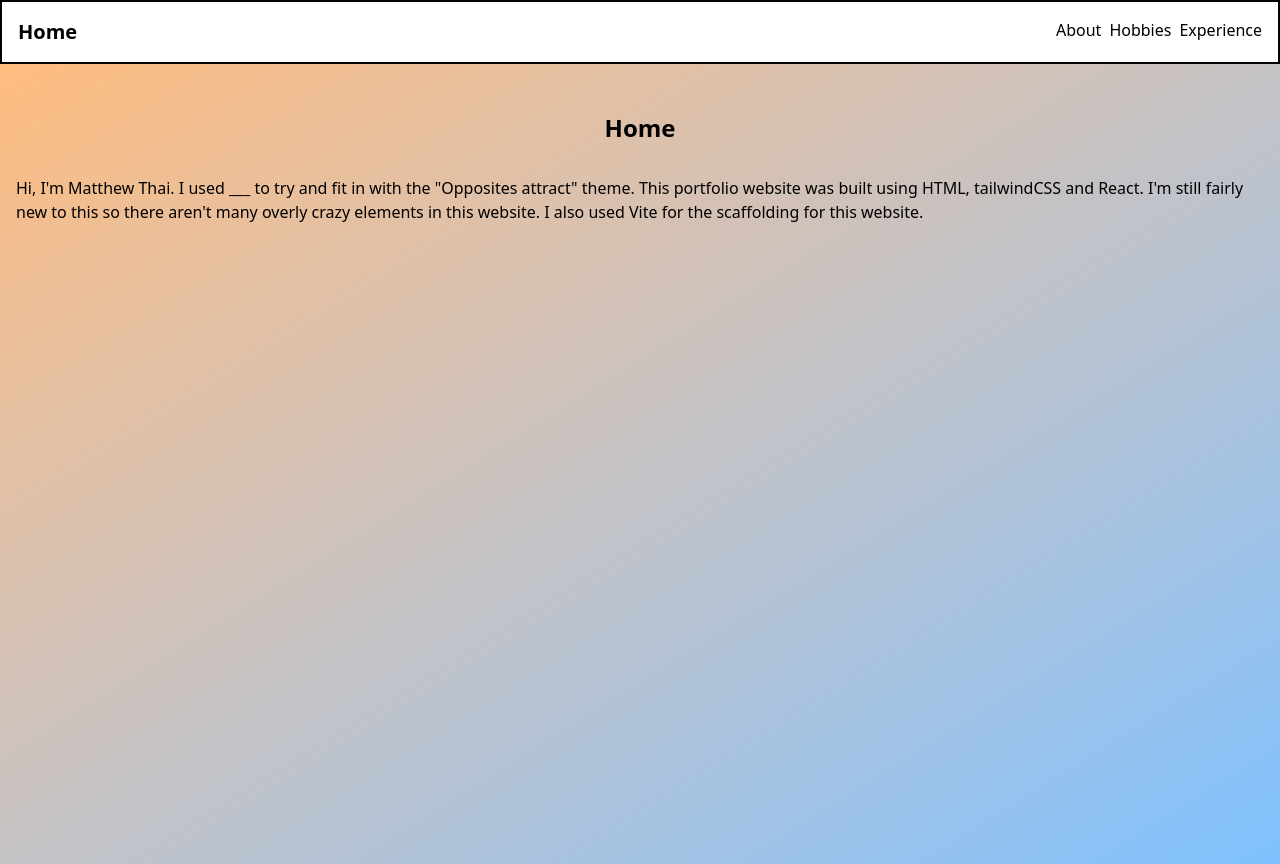
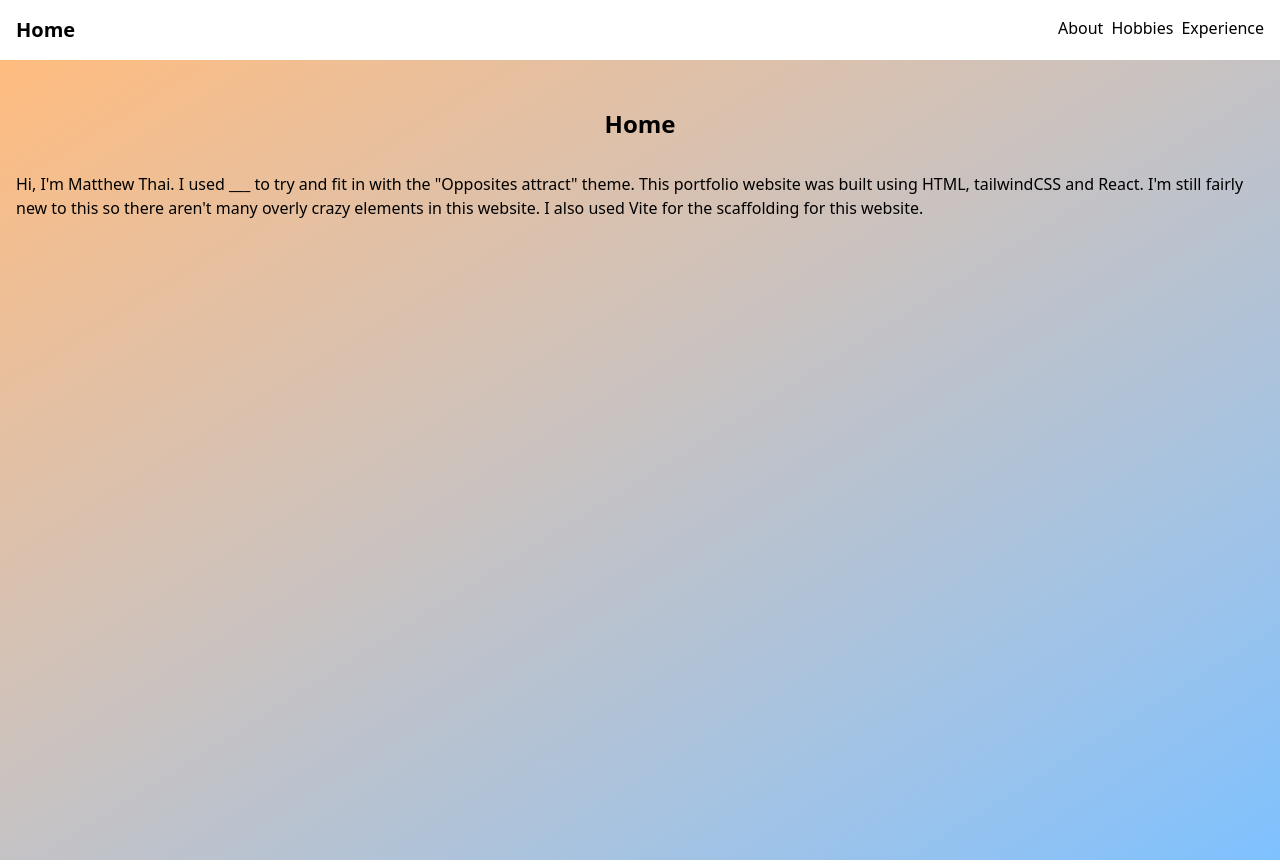
Before and after one commit to tutvta/About-me-website, a React (Vite) app: page / in a window 1280 px wide. Built offline with nearby package versions, Linux system fonts and the light colour scheme.

Commit message:
Added different colour backgrounds for the about, hobbies and exper

```diff
--- a/src/UI_elements/navbar.jsx
+++ b/src/UI_elements/navbar.jsx
@@ -2,8 +2,7 @@ import React from "react";
 
 function NavBar() {
   return (
-    <nav class="p-4 flex justify-between border-2 border-black
-    rounded-none">
+    <nav class="p-4 flex justify-between">
       <a href="/" class="text-xl font-bold">Home</a>
       <ul class="flex flex-row">
         <li class="pl-2">
--- a/src/components/about.jsx
+++ b/src/components/about.jsx
@@ -2,7 +2,7 @@ import React from 'react';
 
 function About() {
   return (
-    <div class="p-4 h-dvh bg-linear-to-br from-[#FFBC7E] to-[#7EC1FF]">
+    <div class="p-4 h-dvh bg-linear-to-bl from-[#FF0049] to-[#00FFB6]">
       <h1 class="flex text-center justify-center flex-col p-8 text-2xl font-bold py-8">About Me</h1>
       <p class="py-2">Some information about me other than my name:</p>
       <ul>
--- a/src/components/experience.jsx
+++ b/src/components/experience.jsx
@@ -2,7 +2,7 @@ import React from 'react';
 
 function Experience() {
   return (
-    <div class="p-4 h-dvh bg-linear-to-br from-[#FFBC7E] to-[#7EC1FF]">
+    <div class="p-4 h-dvh bg-linear-to-tl from-[#79D9B8] to-[#D9799A]">
       <h1 class="flex text-center justify-center flex-col p-8 text-2xl font-bold py-8">Experience</h1>
       <p>
         The only experience I have is from COMP1531 creating the backend for a quiz web app. Through that I have
--- a/src/components/hobbies.jsx
+++ b/src/components/hobbies.jsx
@@ -2,7 +2,7 @@ import React from 'react';
 
 function Hobbies() {
   return (
-    <div class="p-4 bg-linear-to-br from-[#FFBC7E] to-[#7EC1FF]">
+    <div class="p-4 bg-linear-to-bl from-[#8AFF56] to-[#CB56FF]">
       <h1 class="flex text-center justify-center flex-col p-8 text-2xl font-bold py-8">Hobbies and interests</h1>
       <h2 class="py-2">Gaming:</h2>
       <p>- osu!</p>
```
